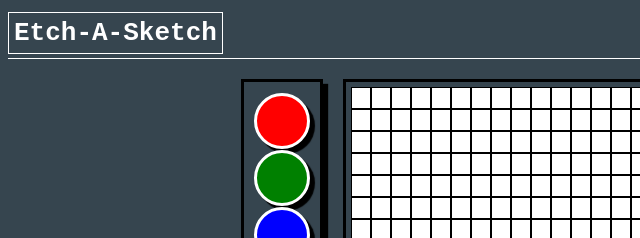
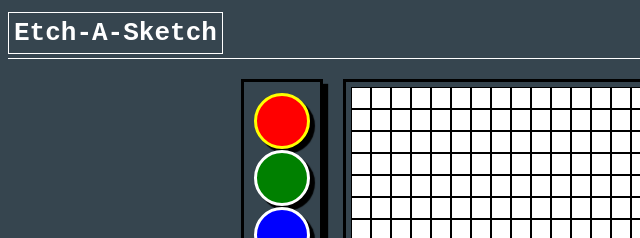
Before and after one commit to dantoms/etch-a-sketch, a plain HTML site: page index.html in a window 1280 px wide. Both pictures are taken after a click on the element 281 px from the left and 120 px from the top of the page. Shown: the top 238 px of the page, 0-640 px from the left. Drawn offline with Linux system fonts and the light colour scheme.

Commit message:
Change selected border color to yellow

```diff
--- a/script.js
+++ b/script.js
@@ -31,6 +31,10 @@ const colors = document.querySelectorAll('.menu-items');
 
 colors.forEach((item) => {
   item.addEventListener('click', function(e) {
+    colors.forEach((color) => {
+      color.classList.remove('selected')
+    });
+    e.target.classList.add("selected")
     color = e.target.id;
     if (color === 'reset') {
       console.log('Reload clicked!');
--- a/style.css
+++ b/style.css
@@ -93,6 +93,10 @@ img {
   box-shadow: 5px 5px 1px black;
 }
 
+.menu-items.selected {
+  border: 3px solid yellow;
+}
+
 #red {
   background-color: red;
 }
```
